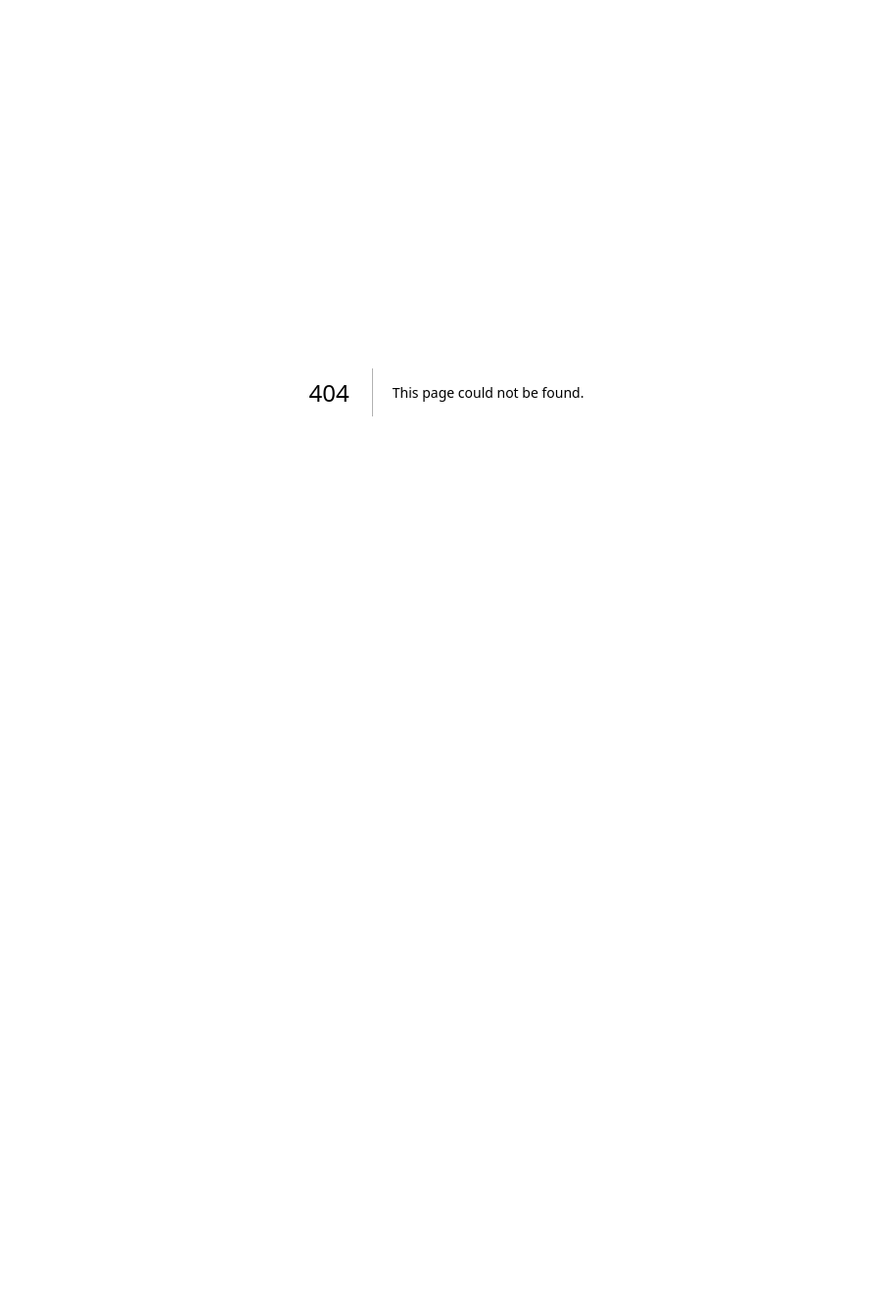
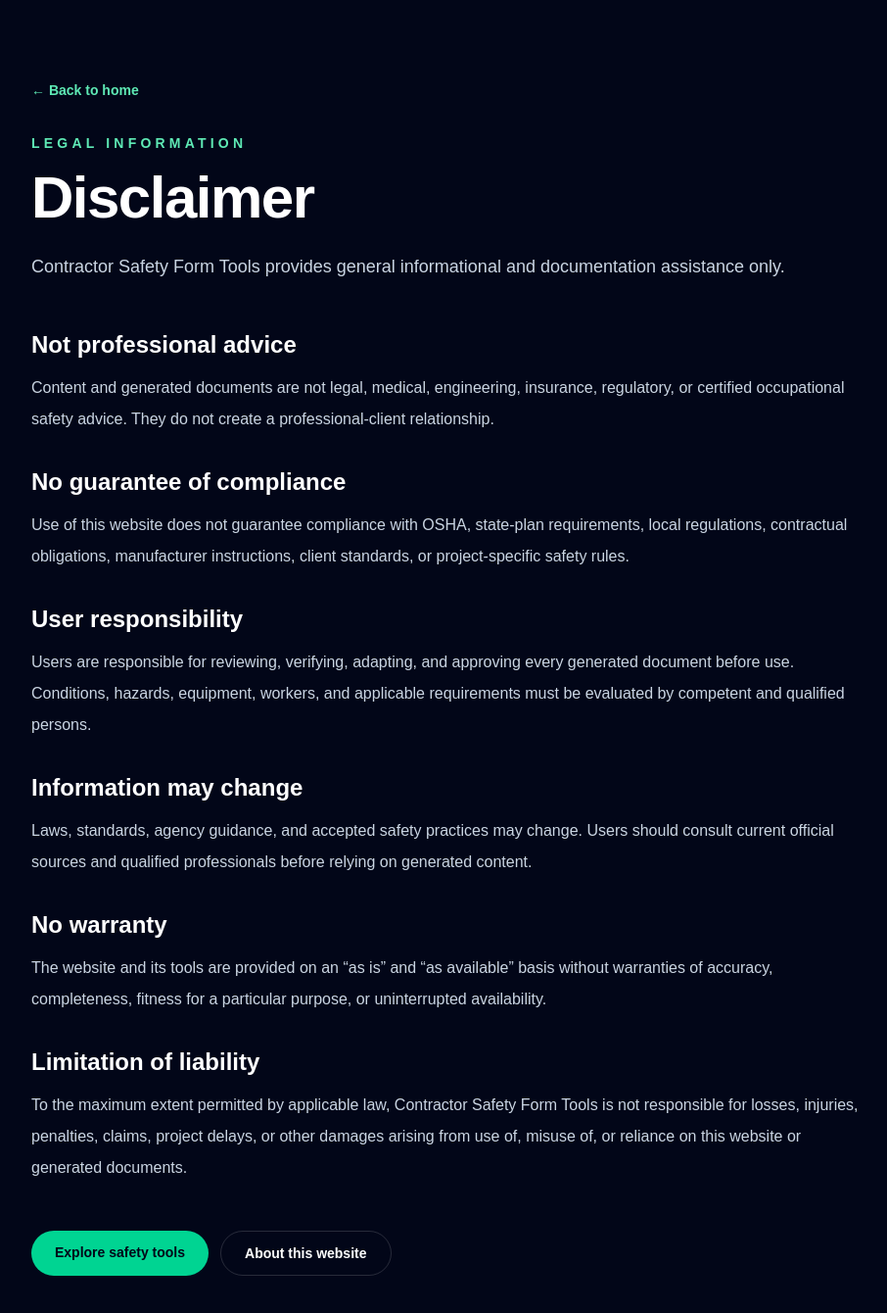
Before and after one commit to alhscholars-ship-it/contractor-safety-tools, a Next.js app: page /disclaimer in a window 1280 px wide. Before the commit this address had no page. Shown: the top 1340 px of the page at 98% size, without its empty margins (184-1090 px from the left). Before the commit the page ends 800 px from the top, so only its background shows below. Built offline with nearby package versions, Linux system fonts and the light colour scheme.

Commit message:
feat: add disclaimer page

```diff
--- /dev/null
+++ b/src/app/disclaimer/page.tsx
@@ -0,0 +1,127 @@
+import type { Metadata } from "next";
+import Link from "next/link";
+
+export const metadata: Metadata = {
+  title: "Disclaimer",
+  description:
+    "Read the Contractor Safety Form Tools disclaimer covering informational use, professional guidance, regulatory compliance, and user responsibility.",
+  alternates: {
+    canonical: "/disclaimer",
+  },
+};
+
+export default function DisclaimerPage() {
+  return (
+    <main className="min-h-screen bg-slate-950 text-white">
+      <section className="mx-auto w-full max-w-4xl px-6 py-20">
+        <Link href="/" className="text-sm font-semibold text-emerald-300">
+          ← Back to home
+        </Link>
+
+        <div className="mt-8">
+          <p className="text-sm font-semibold uppercase tracking-[0.3em] text-emerald-300">
+            Legal Information
+          </p>
+
+          <h1 className="mt-4 text-4xl font-black tracking-tight sm:text-6xl">
+            Disclaimer
+          </h1>
+
+          <p className="mt-6 text-lg leading-8 text-slate-300">
+            Contractor Safety Form Tools provides general informational and
+            documentation assistance only.
+          </p>
+        </div>
+
+        <div className="mt-12 space-y-8 text-base leading-8 text-slate-300">
+          <section>
+            <h2 className="text-2xl font-black text-white">
+              Not professional advice
+            </h2>
+            <p className="mt-3">
+              Content and generated documents are not legal, medical,
+              engineering, insurance, regulatory, or certified occupational
+              safety advice. They do not create a professional-client
+              relationship.
+            </p>
+          </section>
+
+          <section>
+            <h2 className="text-2xl font-black text-white">
+              No guarantee of compliance
+            </h2>
+            <p className="mt-3">
+              Use of this website does not guarantee compliance with OSHA,
+              state-plan requirements, local regulations, contractual
+              obligations, manufacturer instructions, client standards, or
+              project-specific safety rules.
+            </p>
+          </section>
+
+          <section>
+            <h2 className="text-2xl font-black text-white">
+              User responsibility
+            </h2>
+            <p className="mt-3">
+              Users are responsible for reviewing, verifying, adapting, and
+              approving every generated document before use. Conditions,
+              hazards, equipment, workers, and applicable requirements must be
+              evaluated by competent and qualified persons.
+            </p>
+          </section>
+
+          <section>
+            <h2 className="text-2xl font-black text-white">
+              Information may change
+            </h2>
+            <p className="mt-3">
+              Laws, standards, agency guidance, and accepted safety practices
+              may change. Users should consult current official sources and
+              qualified professionals before relying on generated content.
+            </p>
+          </section>
+
+          <section>
+            <h2 className="text-2xl font-black text-white">
+              No warranty
+            </h2>
+            <p className="mt-3">
+              The website and its tools are provided on an “as is” and “as
+              available” basis without warranties of accuracy, completeness,
+              fitness for a particular purpose, or uninterrupted availability.
+            </p>
+          </section>
+
+          <section>
+            <h2 className="text-2xl font-black text-white">
+              Limitation of liability
+            </h2>
+            <p className="mt-3">
+              To the maximum extent permitted by applicable law, Contractor
+              Safety Form Tools is not responsible for losses, injuries,
+              penalties, claims, project delays, or other damages arising from
+              use of, misuse of, or reliance on this website or generated
+              documents.
+            </p>
+          </section>
+        </div>
+
+        <div className="mt-12 flex flex-wrap gap-3">
+          <Link
+            href="/tools"
+            className="inline-flex rounded-full bg-emerald-400 px-6 py-3 text-sm font-black text-slate-950 transition hover:bg-emerald-300"
+          >
+            Explore safety tools
+          </Link>
+
+          <Link
+            href="/about"
+            className="inline-flex rounded-full border border-white/15 px-6 py-3 text-sm font-black text-white transition hover:bg-white/10"
+          >
+            About this website
+          </Link>
+        </div>
+      </section>
+    </main>
+  );
+}
--- a/src/app/sitemap.ts
+++ b/src/app/sitemap.ts
@@ -23,6 +23,12 @@
       lastModified: now,
       changeFrequency: "monthly",
       priority: 0.7,
+    },
+    {
+      url: `${baseUrl}/disclaimer`,
+      lastModified: now,
+      changeFrequency: "yearly",
+      priority: 0.5,
     },
     {
       url: `${baseUrl}/tools/safety-plan-generator`,
```
